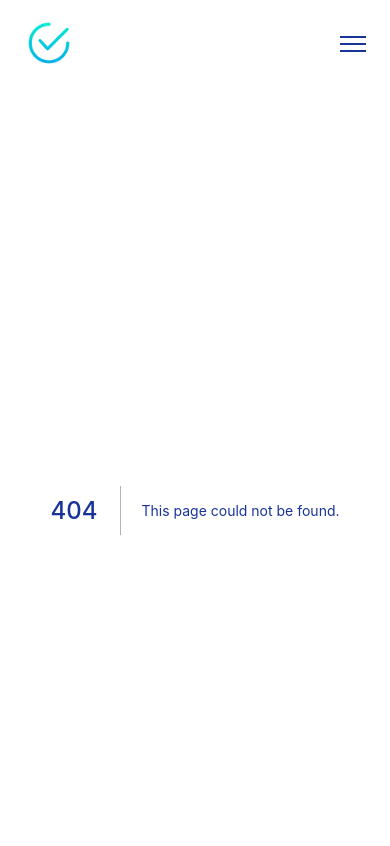
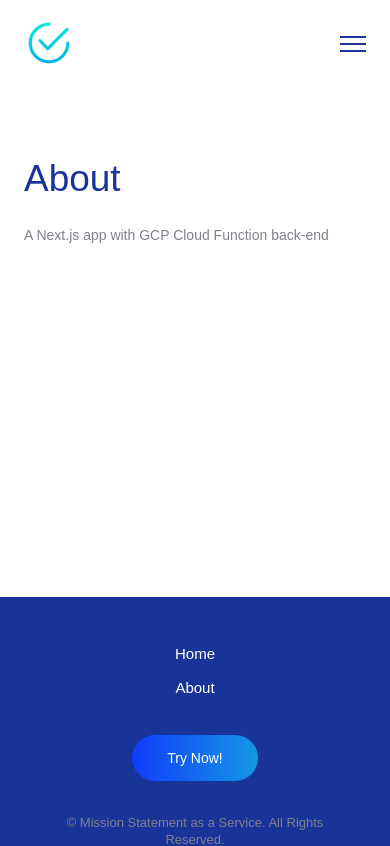
Before and after one commit to MatthewCYLau/mission-statement-as-a-service, a Next.js app: page /about in a window 390 px wide. Before the commit this address had no page. Shown: the top 846 px of the page. Built offline with nearby package versions, Linux system fonts and the light colour scheme.

Commit message:
fix: updated hamburger menu function

```diff
--- a/components/Features.tsx
+++ b/components/Features.tsx
@@ -18,7 +18,7 @@ const features: Feature[] = [
     imageSource: "/money-bag.png",
     title: "Accelerate time to value",
     description:
-      "MSaas is a digital enabler which helps reduce costs, and increase ROI by 200%",
+      "MSaaS is a digital enabler which helps reduce costs, and increase ROI by 200%",
   },
   {
     imageSource: "/check.png",
@@ -41,8 +41,8 @@ const Features = () => {
         <div className="feature__intro">
           <h2>Why choose MSaaS?</h2>
           <p>
-            We leverage cutting edge technologies to bring digital transoform to
-            your organization like never before.
+            We leverage cutting edge technologies to bring digital
+            transformation to your organization like never before.
           </p>
         </div>
         <div className="feature__grid">
--- a/components/Footer.tsx
+++ b/components/Footer.tsx
@@ -11,14 +11,14 @@ const Footer = () => {
           </Link>
         </div>
         <div className="footer__links col2">
-          <Link href="/try-now">
-            <a>Try Now!</a>
+          <Link href="/about">
+            <a>About</a>
           </Link>
         </div>
 
         <div className="footer__cta">
-          <a href="#" className="button">
-            Request Callback
+          <a href="/try-now" className="button">
+            Try Now!
           </a>
         </div>
 
--- a/components/Header.tsx
+++ b/components/Header.tsx
@@ -7,7 +7,6 @@ const Header = () => {
   const [showMenu, setShowMenu] = React.useState(false);
 
   const toggleMenu = () => {
-    console.log(showMenu);
     setShowMenu(!showMenu);
   };
 
@@ -21,7 +20,7 @@ const Header = () => {
             <Image src="/checked.png" alt="mountain" height={50} width={50} />
           </a>
         </Link>
-        <Link href="/">
+        <Link href="#">
           <a onClick={toggleMenu} className="header__toggle hide-for-desktop">
             <span></span>
             <span></span>
@@ -32,22 +31,36 @@ const Header = () => {
           <Link href="/">
             <a>Home</a>
           </Link>
-          <Link href="/try-now">
-            <a>Try Now!</a>
+          <Link href="/about">
+            <a>About</a>
           </Link>
         </div>
-        <Link href="/">
-          <a className="button header__cta hide-for-mobile">Request Callback</a>
+        <Link href="/try-now">
+          <a className="button header__cta hide-for-mobile">Try Now!</a>
         </Link>
       </nav>
       <div className={cn("header__menu", "has-fade", { "fade-in": showMenu })}>
         <Link href="/">
-          <a className={cn({ "fade-in": showMenu, "fade-out": !showMenu })}>
+          <a
+            className={cn({ "fade-in": showMenu, "fade-out": !showMenu })}
+            onClick={() => setShowMenu(false)}
+          >
             Home
           </a>
         </Link>
+        <Link href="/about">
+          <a
+            className={cn({ "fade-in": showMenu, "fade-out": !showMenu })}
+            onClick={() => setShowMenu(false)}
+          >
+            About
+          </a>
+        </Link>
         <Link href="/try-now">
-          <a className={cn({ "fade-in": showMenu, "fade-out": !showMenu })}>
+          <a
+            className={cn({ "fade-in": showMenu, "fade-out": !showMenu })}
+            onClick={() => setShowMenu(false)}
+          >
             Try Now!
           </a>
         </Link>
--- a/components/Hero.tsx
+++ b/components/Hero.tsx
@@ -13,10 +13,8 @@ const Hero = () => {
             Define your corporate culture, values, ethics, fundamental goals,
             and agenda on-demand!
           </p>
-          <Link href="/">
-            <a className="button header__cta hide-for-mobile">
-              Request Callback
-            </a>
+          <Link href="/try-now">
+            <a className="button header__cta hide-for-mobile">Try Now!</a>
           </Link>
         </div>
       </div>
--- a/pages/_app.tsx
+++ b/pages/_app.tsx
@@ -4,6 +4,8 @@ import "../styles/Header.scss";
 import "../styles/Hero.scss";
 import "../styles/Features.scss";
 import "../styles/Footer.scss";
+import "../styles/Statement.scss";
+import "../styles/About.scss";
 import "../styles/globals.scss";
 import "../styles/animations.scss";
 
--- /dev/null
+++ b/pages/about.tsx
@@ -0,0 +1,15 @@
+import React from "react";
+import type { NextPage } from "next";
+
+const About: NextPage = () => {
+  return (
+    <section className="about">
+      <div className="about__content container container--pall">
+        <h1>About</h1>
+        <p>A Next.js app with GCP Cloud Function back-end</p>
+      </div>
+    </section>
+  );
+};
+
+export default About;
--- /dev/null
+++ b/styles/About.scss
@@ -0,0 +1,5 @@
+.about {
+  &__content.container {
+    height: calc(100vh - 335px);
+  }
+}
--- /dev/null
+++ b/styles/Statement.scss
@@ -0,0 +1,5 @@
+.statement {
+  &__content.container {
+    height: calc(100vh - 335px);
+  }
+}
--- a/styles/_variables.scss
+++ b/styles/_variables.scss
@@ -2,7 +2,7 @@
 $darkBlue: rgb(25, 52, 152);
 $royalBlue: rgb(17, 60, 252);
 $brightCyan: rgb(21, 151, 229);
-$grayishBlue: hsl(233, 8%, 62%);
+$grayishBlue: hsl(236, 6%, 53%);
 $lightGrayishBlue: hsl(220, 16%, 96%);
 $veryLightGray: hsl(0, 0%, 98%);
 $white: hsl(0, 0%, 100%);
```
